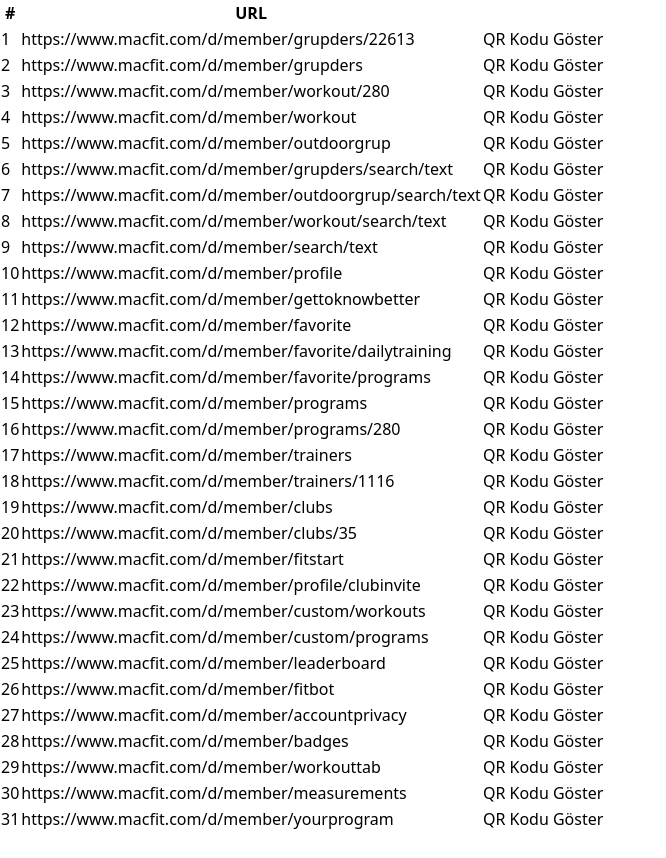
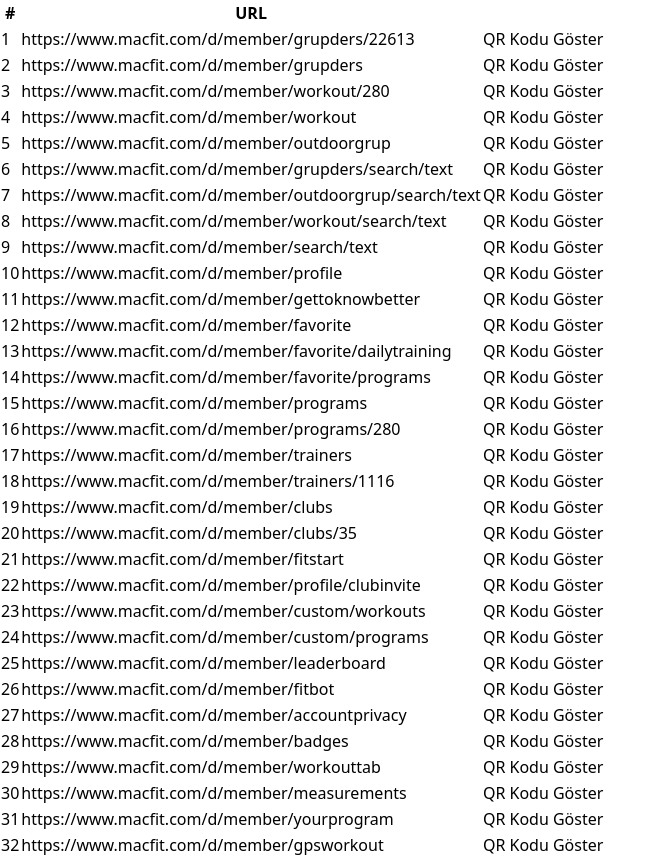
Before and after one commit to BatuhanAygormez/deeplinkQR, a React (Vite) app: page / in a window 1280 px wide. Shown: the whole page, without its empty margins (0-666 px from the left). Before the commit the page ends 832 px from the top, so only its background shows below. Built offline with nearby package versions, Linux system fonts and the light colour scheme.

Commit message:
Update App.tsx
GPS workout eklendi

```diff
--- a/src/App.tsx
+++ b/src/App.tsx
@@ -33,7 +33,9 @@
     'https://www.macfit.com/d/member/badges',
     'https://www.macfit.com/d/member/workouttab',
     'https://www.macfit.com/d/member/measurements',
-    'https://www.macfit.com/d/member/yourprogram'
+    'https://www.macfit.com/d/member/yourprogram',
+    'https://www.macfit.com/d/member/gpsworkout'
+
   ];
 
   const [selectedUrl, setSelectedUrl] = useState<string | null>(null);
```
